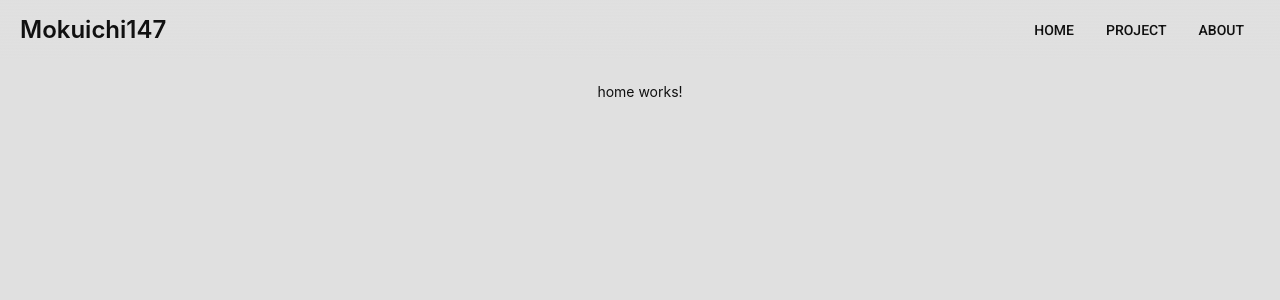
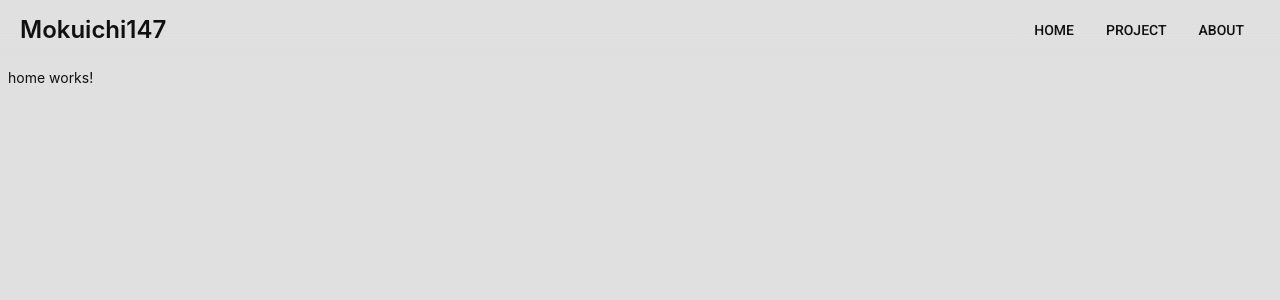
Before and after one commit to Mokuichi147/Mokuichi147-Pages, an Angular app: page / in a window 1280 px wide. Shown: the top 300 px of the page. Built offline with nearby package versions, Linux system fonts and the light colour scheme.

Commit message:
[update] marginの変更

```diff
--- a/src/app/app.component.html
+++ b/src/app/app.component.html
@@ -23,6 +23,6 @@
   <div class="spacer-px"></div>
 </div>
 
-<div class="content" role="main">
-  <router-outlet></router-outlet>
-</div>
+<div class="toolbar-space"></div>
+
+<router-outlet></router-outlet>
--- a/src/app/app.component.styl
+++ b/src/app/app.component.styl
@@ -68,6 +68,10 @@ p
 .toolbar img
   margin 0 16px
 
+.toolbar-space
+  display flex
+  height 60px
+
 .content
   display flex
   margin 82px auto 32px
```
